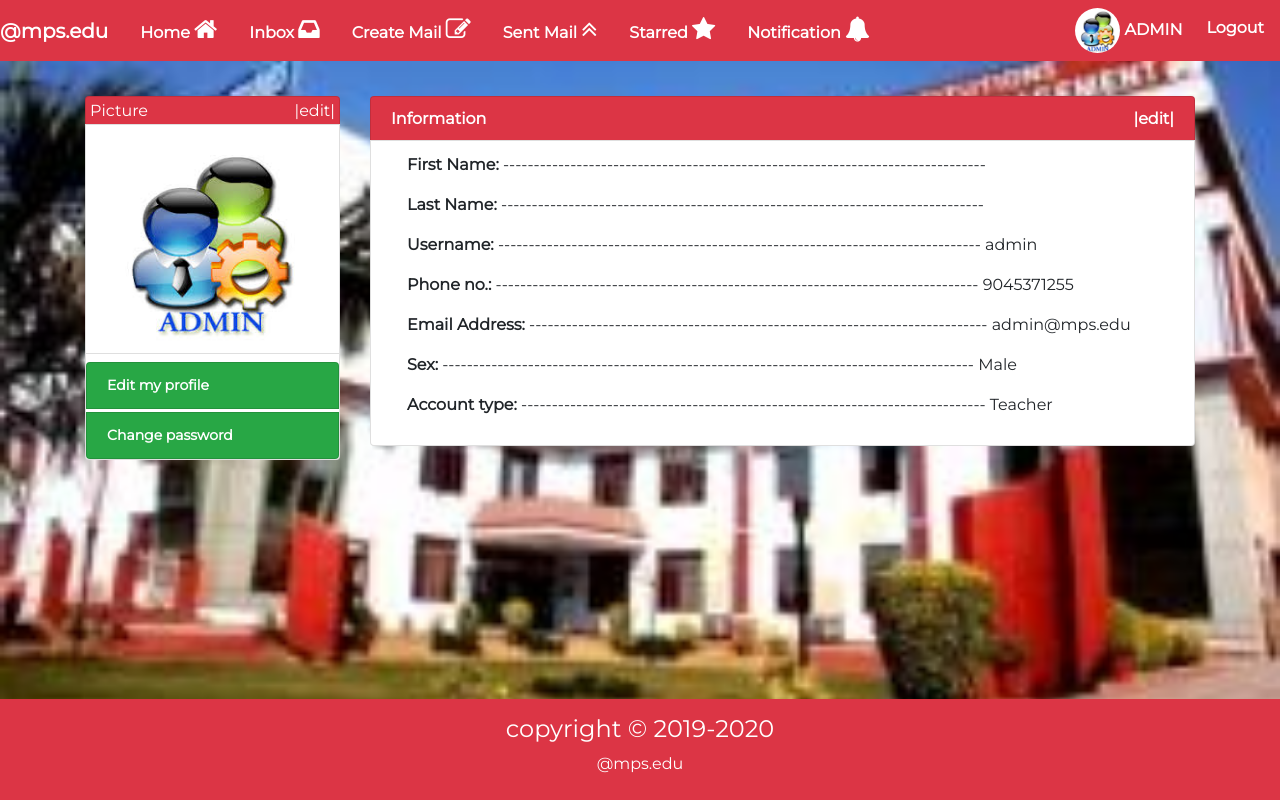
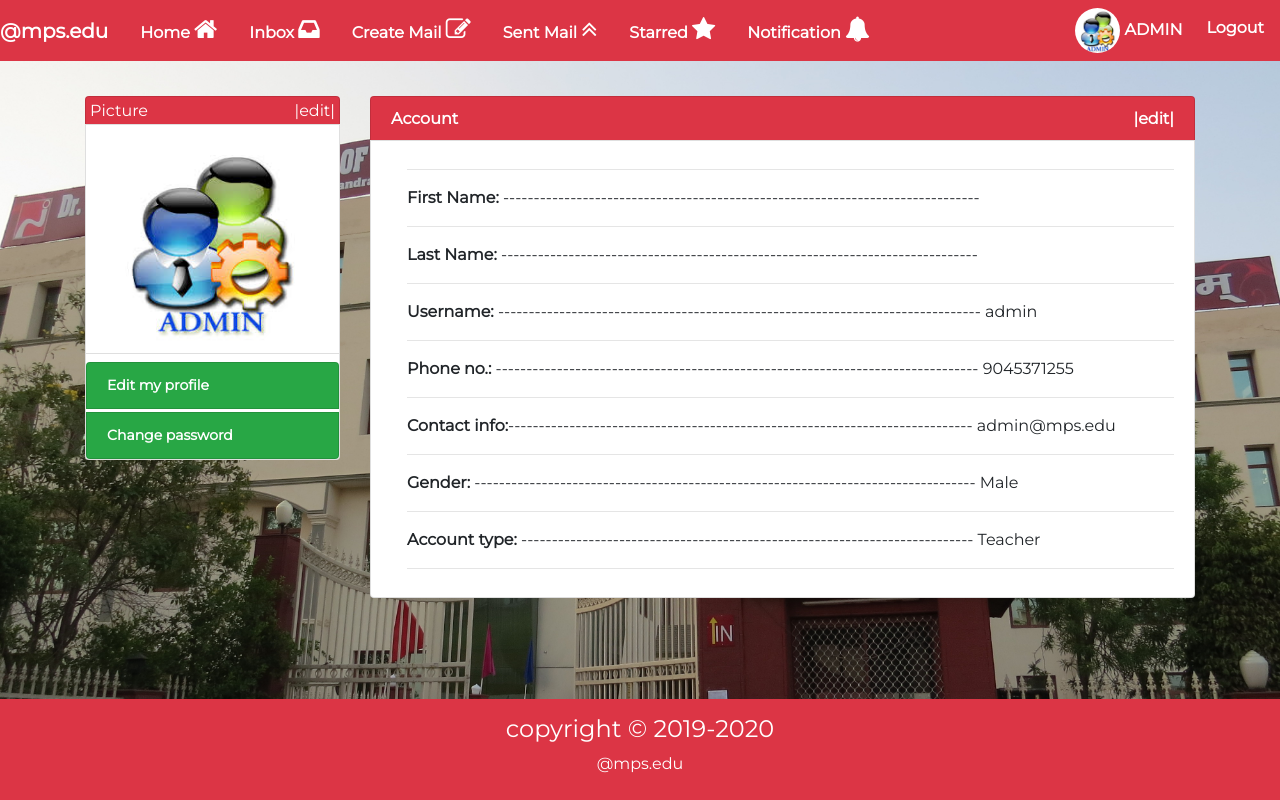
Before and after one commit to kamar-1000/mps-mail_system, a Django app: page /account/profile/ in a window 1280 px wide. Run offline with Django 3.2, Linux system fonts and the light colour scheme; a user stored in the database is signed in; data comes from the database, SQL or seed files in the repository; both versions use the stored data as it was after the commit; some libraries are stand-ins or nearby versions.

Commit message:
almost done

```diff
--- a/mpsmail/account/templates/account/profile.html
+++ b/mpsmail/account/templates/account/profile.html
@@ -1,5 +1,8 @@
 {%extends 'mail/basic.html'%}
 {%block title%}{{user.username|title}} | Profile{%endblock%}
+{%block css%}
+
+{%endblock%}
 {%block body%}
 <div class="container">
     {%for msg in messages%}
@@ -8,16 +11,16 @@
 <div class="row">
 {%include "account/profile_basic.html"%}
 	<div class="col-sm-12 col-md-9 col-lg-9 col-xl-9 col-12">
-		<h6 class="list-group-item bg-danger text-white font-weight-bolder">Information<span class="float-right" id="pic_upload"><a href="/account/edit_profile" class="text-white">|edit|</a></span></h6>
+		<h6 class="list-group-item bg-danger text-white font-weight-bolder"> Account <span class="float-right" id="pic_upload"><a href="/account/edit_profile" class="text-white">|edit|</a></span></h6>
 	<div class="list-group-item ">
 		<div class="ml-3">
-		<p><b>First Name:</b> -------------------------------------------------------------------------------  {{profile.user.first_name|title}}</p>
-		<p><b>Last Name:</b> -------------------------------------------------------------------------------  {{profile.user.last_name|title}}</p>
-		<p><b>Username:</b> -------------------------------------------------------------------------------  {{profile.user.username}}</p>
-		<p><b>Phone no.:</b> -------------------------------------------------------------------------------  {{profile.tel}}</p>
-		<p><b>Email Address:</b> ---------------------------------------------------------------------------  {{profile.user.email}}</p>
-		<p><b>Sex:</b>  ---------------------------------------------------------------------------------------  {{profile.gender}}</p>
-		<p><b>Account type:</b> ----------------------------------------------------------------------------  {{profile.type}}</p>
+		<hr><p class=""><b>First Name:</b> ------------------------------------------------------------------------------ <span class="">{{profile.user.first_name|title}}</span></p><hr>
+		<p><b>Last Name:</b> ------------------------------------------------------------------------------ <span class="">{{profile.user.last_name|title}}</span></p><hr>
+		<p><b>Username:</b> ------------------------------------------------------------------------------- <span class="">{{profile.user.username}}</span></p><hr>
+		<p><b>Phone no.:</b> ------------------------------------------------------------------------------- <span class="">{{profile.tel}}</span></p><hr>
+		<p><b>Contact info:</b>---------------------------------------------------------------------------- <span class="">{{profile.user.email}}</span></p><hr>
+		<p><b>Gender:</b> ---------------------------------------------------------------------------------- <span class="">{{profile.gender}}</span></p><hr>
+		<p><b>Account type:</b> -------------------------------------------------------------------------- <span class="">{{profile.type}}</span></p><hr>
 	</div>
 	</div>
 		</div>
--- a/mpsmail/account/views.py
+++ b/mpsmail/account/views.py
@@ -17,7 +17,7 @@ def profile(req):
 
 def forgot_pwd(req):
 	if req.method=="POST":
-		email=req.POST['email']
+		email=req.POST['email'].lower()
 		security=req.POST['security']
 		try:
 			profile=Profile.objects.get(user__email=email,security=security)
@@ -30,8 +30,7 @@ def forgot_pwd(req):
 				print("pwd change")
 				messages.success(req,mark_safe("password successfully Reset <a href='/account/login'>click here to login</a>"))
 				from_user=Profile.objects.get(user__username="support")
-				profile=Profile.objects.get(user__username=req.user)
-				inbox=Inbox.objects.create(profile=profile,from_user=from_user,sub="Your Password has been changed",msg="Hello <{}> Your Password Successfully Changed. For any help mail us on support@mps.edu".format(req.user))
+				inbox=Inbox.objects.create(profile=profile,from_user=from_user,sub="Your Password has been changed",msg="Hello <{}> Your Password Successfully Changed. For any help mail us on support@mps.edu".format(profile.user.username))
 				Notification.objects.create(profile=profile,mail_id=inbox.id,from_user=from_user)
 			else:messages.error(req,"Confirm password not match...!")
 		except Exception as e:
@@ -116,7 +115,7 @@ def login(req):
 	if req.method=='POST':
 		form=forms.LoginForm(req.POST)
 		if form.is_valid():
-			user=auth.authenticate(username=form.cleaned_data['email'],password=form.cleaned_data['password'])
+			user=auth.authenticate(username=form.cleaned_data['email'].lower(),password=form.cleaned_data['password'])
 			if user is not None:
 				auth.login(req,user)
 				return redirect('/home')
@@ -151,7 +150,7 @@ def signup(req):
 		return redirect("/")
 	form=forms.SignupForm()
 	if req.method=='POST':
-		name=req.POST['name']
+		name=req.POST['name'].lower()
 		fname=req.POST['fname']
 		lname=req.POST['lname']
 		pwd=req.POST['pwd']
--- a/mpsmail/mail/templates/mail/basic.html
+++ b/mpsmail/mail/templates/mail/basic.html
@@ -34,10 +34,12 @@ body{
         margin: 0;
     {%if user.is_authenticated%}
     	background-image: url("{% static 'mail/img/mps1.jpg' %}");
-    	background-repeat: no-repeat;
-    	background-size:100% 100vh;
-    	background-attachment: fixed;
+    	{%else%}
+    	background-image: url("{% static 'mail/img/1.jpg' %}");
 	{%endif%}
+	 background-repeat: no-repeat;
+    background-size:100% 100vh;
+    background-attachment: fixed;
 	font-family: 'Montserrat', sans-serif;
 }
 footer {
@@ -112,7 +114,7 @@ font-size:14px;
 <br><br>
 <main class="my-5">
 {%block body%} {%endblock%}
-</main><br><br><br><br><br>
+</main><br><br><br><br>
 <footer class="mt-5 pt-3 pb-2 bg-danger text-white">
 <h4 class="text-center">copyright &copy 2019-2020</h4>
 <p class="text-center">@mps.edu</p>
--- a/mpsmail/mail/templates/mail/create.html
+++ b/mpsmail/mail/templates/mail/create.html
@@ -17,7 +17,7 @@ textarea{
 <section>
 	<div class="container-fluid">
 		<div class="list-group-item">
-		<hr><h2 class="text-danger ml-5"><i class="fa fa-edit"></i>Compose new mail</h><hr></h2>
+		<hr><h2 class="text-danger ml-5"><i class="fa fa-edit"></i>Compose new mail</h2><hr>
 	<form action="/home/create/" method="post" class="my-2" enctype="multipart/form-data">{%csrf_token%}
 		<div class="form-group increase-input">
 			<label for="from" class=""><b>From:</b></label><br>
--- a/mpsmail/mail/templates/mail/inbox.html
+++ b/mpsmail/mail/templates/mail/inbox.html
@@ -22,7 +22,7 @@
 		<div class=" mt-5 mb-3">
 		<form action="/home/search/" method="post" class="form-inline ">
 		<input type="search" value="search here..." class="form-control">
-		<button type="submit" class="btn btn-success my-2 font-weight-bolder">Search</button>
+		<button type="submit" class="btn btn-success my-1 font-weight-bolder">Search</button>
 	</form>
 	</div>
 	<div class="remove-underline list-group-item bg list-group-item-secondary pb-5 pt-4">
--- a/mpsmail/mail/templates/mail/index.html
+++ b/mpsmail/mail/templates/mail/index.html
@@ -1,5 +1,5 @@
 {%extends "mail/basic.html"%}
-{%block title%}{{user.username|title}} {%endblock%}
+{%block title%}Home | {{user.username|title}} {%endblock%}
 {%block body%}
 
 <h1 class="">Welcome index page</h1>
--- a/mpsmail/mail/templates/mail/sentmail.html
+++ b/mpsmail/mail/templates/mail/sentmail.html
@@ -22,7 +22,7 @@
 		<div class=" mt-5 mb-3">
 	<form action="/home/search/" method="post" class="form-inline ">
 		<input type="search" value="search here..." class="form-control">
-		<button type="submit" class="btn btn-success my-2 font-weight-bolder">Search</button>
+		<button type="submit" class="btn btn-success my-1 font-weight-bolder">Search</button>
 	</form>
 	</div>
 	<div class="remove-underline list-group-item bg list-group-item-secondary pb-5 pt-4">
--- a/mpsmail/mail/templates/mail/sentmail_view.html
+++ b/mpsmail/mail/templates/mail/sentmail_view.html
@@ -33,8 +33,10 @@
 		<a href="/media/{{sentmail_view.attach}}" style="font-size:14px;">{{sentmail_view.attach.name|slice:"12:"}}</a><br><br>
 		{%endif%}
 		<p class="msg">{{sentmail_view.msg}}</p><br><br><br>
-		<button class="btn btn-outline-secondary btn-lg ml-5 font-weight-bolder px-3"><i class="fa fa-reply"></i> Reply</button>
-		<button class="btn btn-outline-secondary btn-lg ml-3 font-weight-bolder px-3"><i class="fa fa-share"></i> Forward</button><br><br><br><br>
+		<div class="row mb-5">
+		    <button class="btn btn-outline-secondary font-weight-bolder ml-4 btn-lg"><i class="fa fa-reply"></i> Reply</button>
+		<button class="btn btn-outline-secondary  font-weight-bolder ml-3 btn-lg"><i class="fa fa-share"></i> Forward</button>
+      </div><br>
 	</div>
 </section>
 </div>
```
Also changed, not shown: mpsmail/account/templates/account/forgot_pwd.html (+2 -7 lines), mpsmail/account/templates/account/login.html (+3 -13 lines), mpsmail/account/templates/account/signup.html (+2 -6 lines), mpsmail/mail/templates/mail/inbox_view.html (+10 -7 lines), mpsmail/db.sqlite3, mpsmail/mail/static/mail/img/1.jpg, mpsmail/mail/static/mail/img/1l.jpg (added), mpsmail/mail/static/mail/img/mps1.jpg, mpsmail/media/profile/profile_pic/enrique-iglesias-hd-photos-2014.jpg (added).
